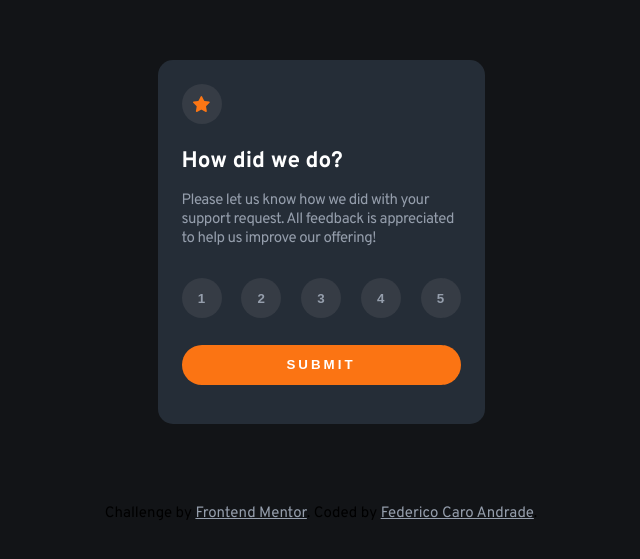
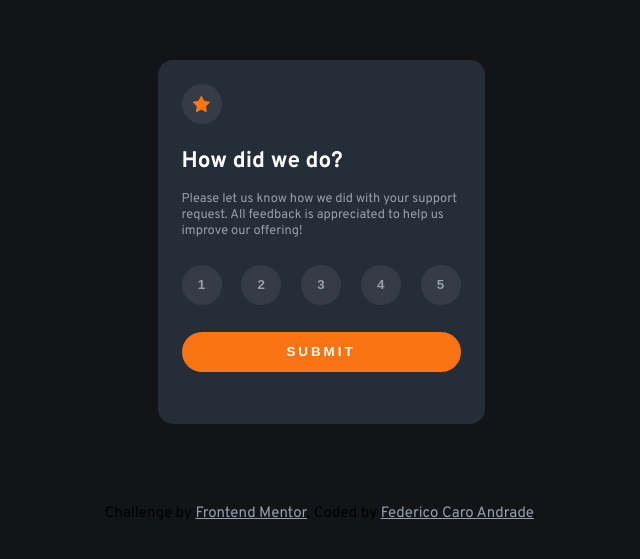
Before and after one commit to fedespot/interactive-rating-component, a plain HTML site: page index.html in a window 1280 px wide. Shown: the part 135-694 px from the top of the page, without its empty margins (319-959 px from the left). Drawn offline with Linux system fonts and the light colour scheme.

Commit message:
Add files via upload

```diff
--- a/style.css
+++ b/style.css
@@ -58,8 +58,9 @@ body{
 
 .rating__paragraph, .result__paragraph{
     color: var(--light-grey);
-    letter-spacing: -0.5px;
+    /* letter-spacing: -0.5px; */
     margin-bottom: 2em;
+    font-size: 0.8rem;
 }
 
 .rating__number-containter{
```
